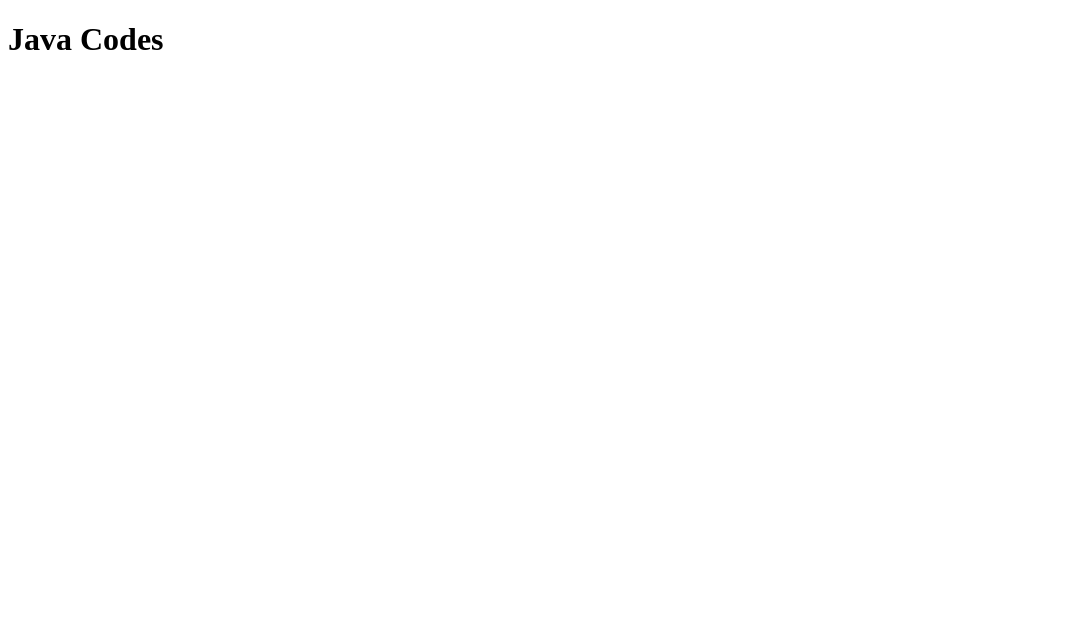
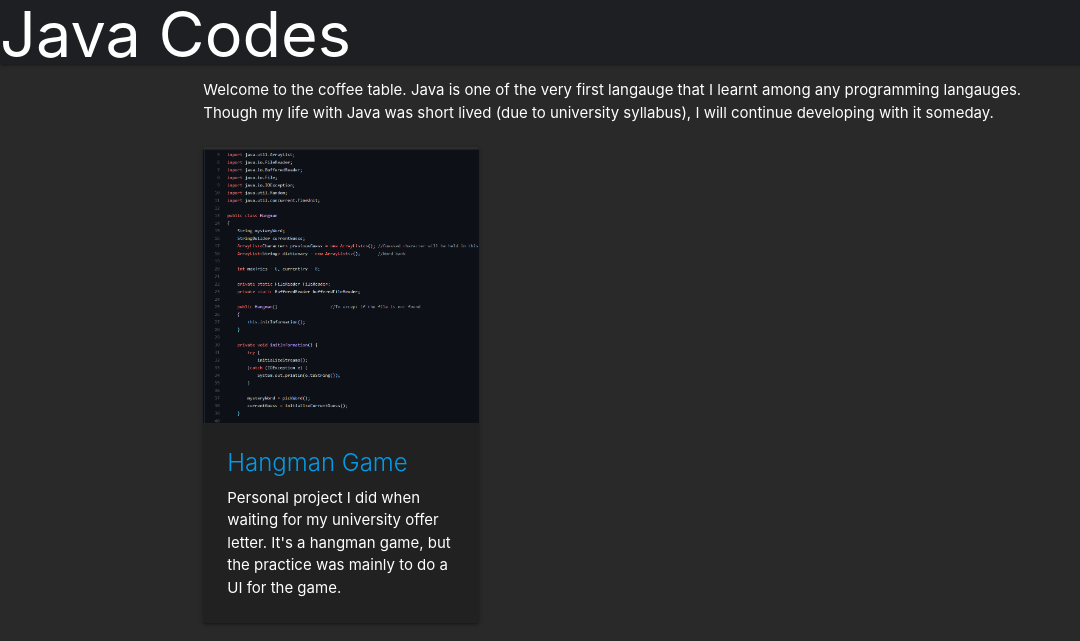
Before and after one commit to RitchieP/ReCode, a plain HTML site: page templates/page_java.html in a window 1280 px wide. Shown: the whole page, without its empty margins (0-1080 px from the left). Drawn offline with nearby package versions, Linux system fonts and the light colour scheme.

Commit message:
Java page updated

```diff
--- /dev/null
+++ b/style/page_java.css
@@ -0,0 +1,9 @@
+body {
+    background-color: #292929;
+    margin: 0px;
+}
+
+nav > h1 {
+    background-color: #1D1F23;
+    margin-top: 0px;
+}
--- a/templates/page_java.html
+++ b/templates/page_java.html
@@ -4,9 +4,50 @@
     <meta charset="UTF-8">
     <meta http-equiv="X-UA-Compatible" content="IE=edge">
     <meta name="viewport" content="width=device-width, initial-scale=1.0">
+    <!-- Compiled and minified CSS -->
+    <link rel="stylesheet" href="https://cdnjs.cloudflare.com/ajax/libs/materialize/1.0.0/css/materialize.min.css">
+    <link rel="stylesheet" href="../style/page_java.css">
+    <!-- Compiled and minified JavaScript -->
+    <script src="https://cdnjs.cloudflare.com/ajax/libs/materialize/1.0.0/js/materialize.min.js"></script>
     <title>ReCode: Java</title>
 </head>
 <body>
-    <h1>Java Codes</h1>
+    <nav>
+        <h1 class="nav-wrapper">Java Codes</h1>
+    </nav>
+
+    <div class="container">
+        <div class="row">
+            <div class="col s12">
+                <p class="white-text">
+                    Welcome to the coffee table. Java is one of the very first langauge
+                    that I learnt among any programming langauges. Though my life with Java
+                    was short lived (due to university syllabus), I will continue developing
+                    with it someday.
+                </p>
+            </div>
+
+            <div class="col s12 m4">
+                <div class="card grey darken-4">
+                    <div class="card-image">
+                        <a target="_blank" href="https://github.com/RitchieP/Ritchie-sGUI">
+                            <img src="../image/java_hangman.png" alt="Code Image">
+                        </a>
+                    </div>
+                    <div class="card-content white-text">
+                        <a target="_blank" href="https://github.com/RitchieP/Ritchie-sGUI">
+                            <span class="card-title">Hangman Game</span>
+                        </a>
+                        <p>
+                            Personal project I did when waiting for my university offer letter.
+                            It's a hangman game, but the practice was mainly to do a UI for the game.
+                        </p>
+                    </div>
+                </div>
+            </div>
+
+        </div>
+    </div>
+
 </body>
 </html>
```
Also changed, not shown: index.html (+3 -3 lines), image/java_hangman.png (added).
